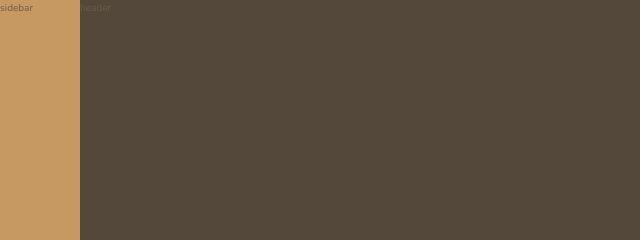
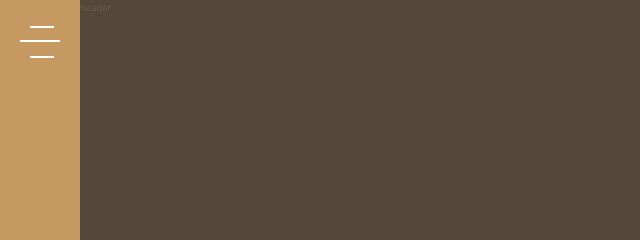
Before and after one commit to Kenji-jp/Take-lesson, a website: page lesson-3/index.html in a window 1280 px wide. Shown: the top 240 px of the page, 0-640 px from the left. Drawn offline with nearby package versions, Linux system fonts and the light colour scheme.

Commit message:
[add] building nav-btn

```diff
--- a/lesson-3/index.html
+++ b/lesson-3/index.html
@@ -16,7 +16,7 @@
 
 <body class="container">
     <div class="sidebar">
-        sidebar
+        <button class="nav-btn"></button>
     </div>
     <div class="header">
         header
--- a/lesson-3/sass/_sidebar.scss
+++ b/lesson-3/sass/_sidebar.scss
@@ -2,4 +2,37 @@
     background-color: $color-primary;
     grid-column: sidebar-start / sidebar-end;
     grid-row: 1 / -1;
+
+    display: flex;
+    justify-content: center;
+
 }
+
+.nav-btn {
+    border: none;
+    border-radius: 0;
+
+    background-color: #fff;
+    height: 2px;
+    width: 4rem;
+    padding-left: 1rem;
+    margin-top: 4rem;
+
+    &::before,
+    &::after {
+        background-color: #fff;
+        height: 2px;
+
+        content: "";
+        display: block;
+    }
+
+    &::before {
+        transform: translateY(-1.5rem);
+    }
+
+    &::after {
+        transform: translateY(1.3rem);
+    }
+
+}
```
Also changed, not shown: lesson-3/css/style.css.
